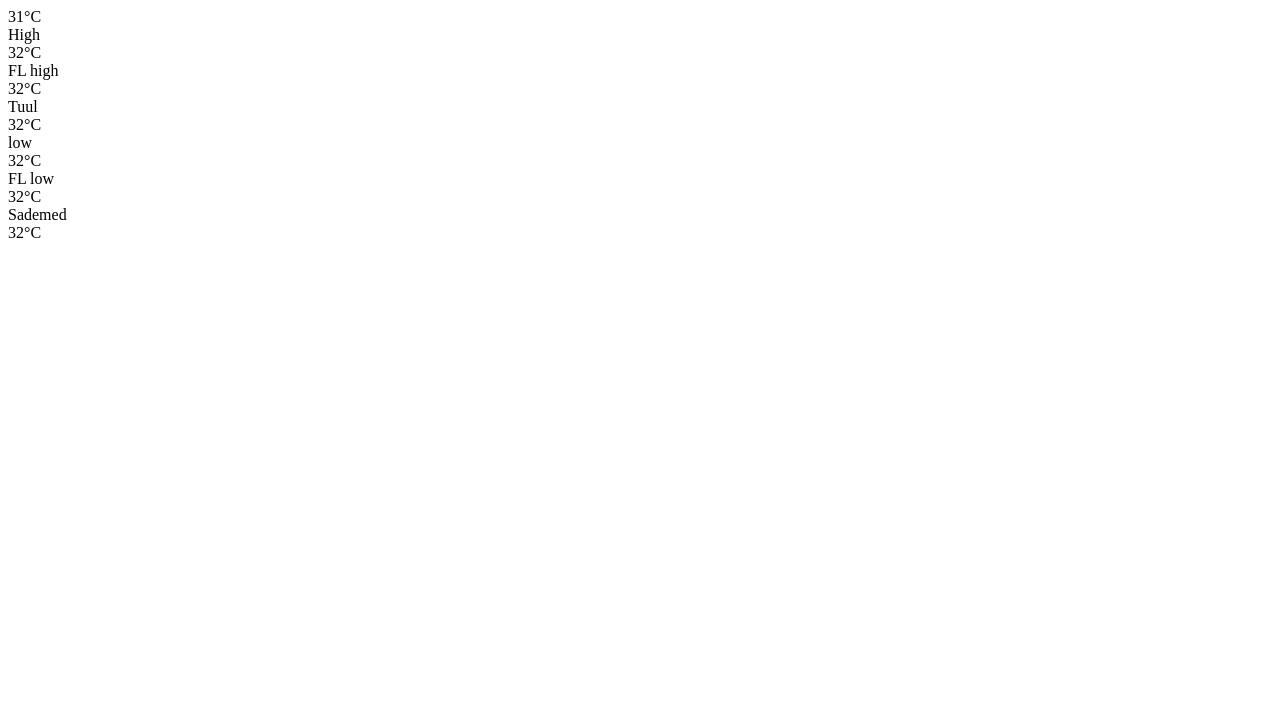
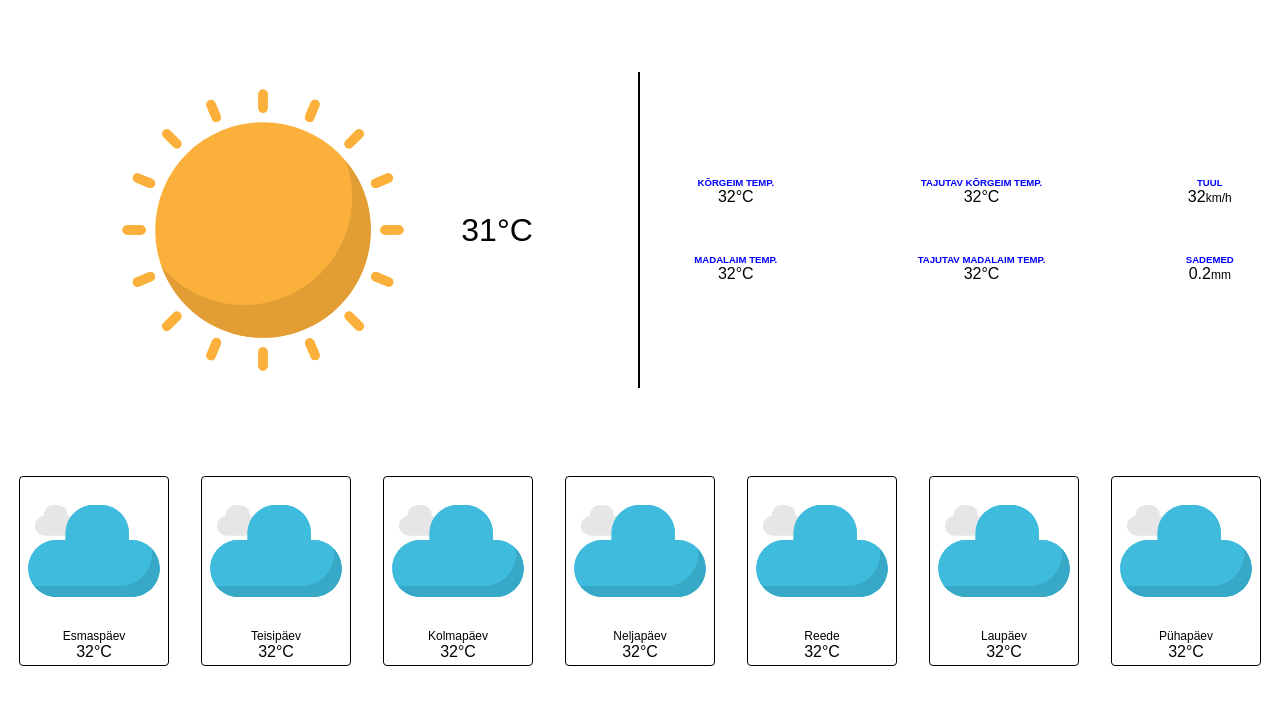
Before and after one commit to tugilane/1Esimene, a website built with Vite: page projekt ilmateade/index.html in a window 1280 px wide. Built offline with nearby package versions, Linux system fonts and the light colour scheme.

Commit message:
html ja css header ja section top ümber kirjutamine ning bug fixid ja isikupärastamine

```diff
--- a/projekt ilmateade/index.html
+++ b/projekt ilmateade/index.html
@@ -9,48 +9,82 @@
   <body>
     <header class="header">
 
-<div class="header-vasak large" src="public/assets/sunny.svg" data-current-icon >
+<div class="header-left" data-current-icon>
+  <img class="weather-icon large" src="public/assets/sunny.svg" type="image/svg+xml" data-current-icon>
   <div class="header-current-temp">
   <!--proovida ka <p> tagi spanide asemel--> <span data-current-temp>31</span>&deg;C
   </div>
 </div>
 
 <div class="header-right">
-  <div class="ingo-group">
-<div class="label">High</div>
-<div><span class="High">32</span>&deg;C</div>
-  </div>
+  <div class="info-group">
+<div class="label">Kõrgeim temp.</div>
+<div><span data-current-high>32</span>&deg;C</div>
 </div>
-<div class="ingo-group">
-  <div class="label">FL high</div>
-  <div><span class="FL high">32</span>&deg;C</div>
+<div class="info-group">
+  <div class="label">Tajutav kõrgeim temp.</div>
+  <div><span data-current-fl-high>32</span>&deg;C</div>
     </div>
-  </div>
-  <div class="ingo-group">
+  <div class="info-group">
     <div class="label">Tuul</div>
-    <div><span class="tuul">32</span>&deg;C</div>
+    <div><span data-current-wind>32</span><span class="value-sub-info">km/h</span></div>
       </div>
-    </div>
-    <div class="ingo-group">
-      <div class="label">low</div>
-      <div><span class="low">32</span>&deg;C</div>
+    <div class="info-group">
+      <div class="label">Madalaim temp.</div>
+      <div><span data-current-low>32</span>&deg;C</div>
         </div>
-      </div>
-      <div class="ingo-group">
-        <div class="label">FL low</div>
-        <div><span class="fl low">32</span>&deg;C</div>
+      <div class="info-group">
+        <div class="label">Tajutav madalaim temp.</div>
+        <div><span data-current-fl-low>32</span>&deg;C</div>
           </div>
-        </div>
-        <div class="ingo-group">
+        <div class="info-group">
           <div class="label">Sademed</div>
-          <div><span class="Sademed">32</span>&deg;C</div>
+          <div><span data-current-precip>0.2</span ><span class="value-sub-info">mm</span></div>
             </div>
           </div>
-
     </header>
 
+    <section class="day-section" data-day-section>
+<div class="day-card">
+  <img src="public/assets/cloudy.svg" alt="">
+<div class="day-card-day">Esmaspäev</div>
+<div>32&deg;C</div>
+</div>
+<div class="day-card">
+  <img src="public/assets/cloudy.svg" alt="">
+<div class="day-card-day">Teisipäev</div>
+<div>32&deg;C</div>
+</div>
+<div class="day-card">
+  <img src="public/assets/cloudy.svg" alt="">
+<div class="day-card-day">Kolmapäev</div>
+<div>32&deg;C</div>
+</div>
+<div class="day-card">
+  <img src="public/assets/cloudy.svg" alt="">
+<div class="day-card-day">Neljapäev</div>
+<div>32&deg;C</div>
+</div>
+<div class="day-card">
+  <img src="public/assets/cloudy.svg" alt="">
+<div class="day-card-day">Reede</div>
+<div>32&deg;C</div>
+</div>
+<div class="day-card">
+  <img src="public/assets/cloudy.svg" alt="">
+<div class="day-card-day">Laupäev</div>
+<div>32&deg;C</div>
+</div>
+<div class="day-card">
+  <img src="public/assets/cloudy.svg" alt="">
+<div class="day-card-day">Pühapäev</div>
+<div>32&deg;C</div>
+</div>
+    </section>
 
+    <template>
 
+    </template>
 
     <script type="module" src="/main.js"></script>
   </body>
--- a/projekt ilmateade/style.css
+++ b/projekt ilmateade/style.css
@@ -0,0 +1,98 @@
+*, *::after, *::before {
+    box-sizing: border-box;
+}
+
+body {
+    margin: 0;
+    color: black;
+    font-family:Arial, Helvetica, sans-serif;
+}
+
+.blurred {
+    overflow: hidden;
+    filter: blur(3px);
+}
+
+.header {
+    display: flex;
+    align-items: center;
+    margin-top: 4rem;
+}
+
+.header-left {
+    display: flex;
+    width: 50%;
+    align-items: center;
+    justify-content: center;
+    margin: 0.5rem;
+    padding: 0.5rem;
+    border-right: 2px solid black;
+}
+
+.weather-icon {
+    width: 80px;
+    height: 80px;
+    object-fit: contain; /* on vaja üldse? */
+}
+
+.weather-icon.large {
+    width: 300px;
+    height: 300px;
+}
+
+.header-current-temp {
+    font-size: 2rem;
+    margin-left: 3rem;
+}
+
+.header-right {  /* testida gridi lahendust */
+
+    display: grid;
+    width: 50%;
+    justify-content: space-around;
+    gap: 3rem;
+    grid-template-columns: repeat(3, auto);
+    grid-template-rows: repeat(2, auto);
+}
+
+.info-group {
+    display: flex;
+    flex-direction: column;
+    align-items: center;
+}
+
+.label {
+    text-transform: uppercase;
+    font-weight: bold;
+    font-size: 0.6rem;
+    color: blue;
+}
+
+.value-sub-info {
+    font-weight: lighter;
+    font-size: 0.75rem;
+}
+
+.day-section {
+margin-top: 4rem;
+    display: grid;
+    grid-template-columns: repeat(auto-fit, 150px);
+    gap: 2rem;
+    justify-content: center;
+    padding: 1rem;
+}
+
+.day-card {
+    display: flex;
+    flex-direction: column;
+    align-items: center;
+    border: 1px solid black;
+    border-radius: 0.25rem;
+    padding: 0.25rem;
+}
+
+.day-card-day {
+    font-size: 0.75rem;
+    color: black;
+    margin-top: 0.5rem;
+}
```
